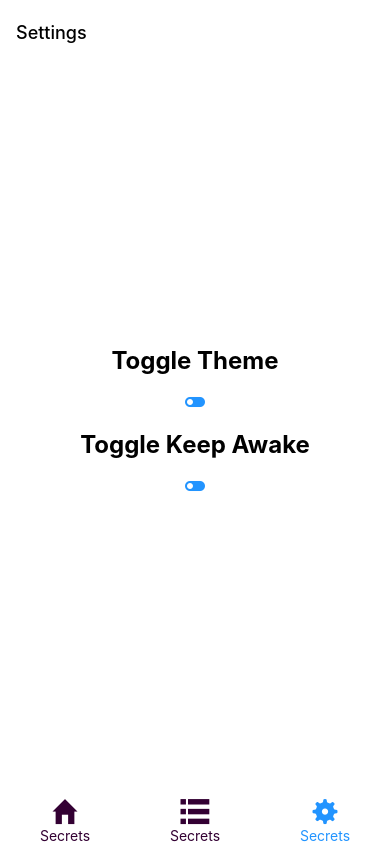
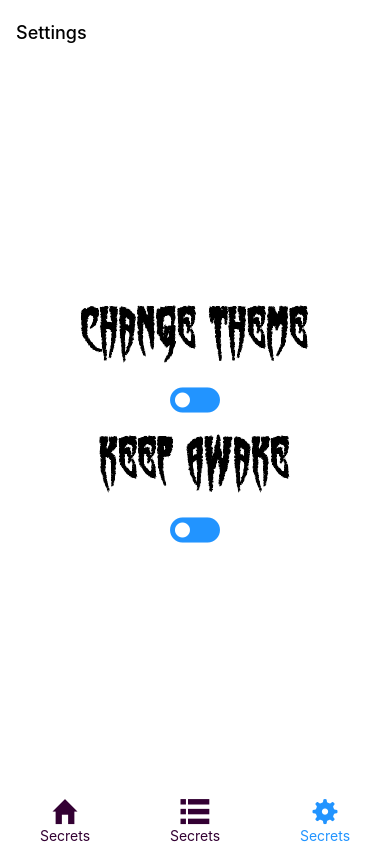
Before and after one commit to m4d0x/react-native-app-assignment, a React Native app: screen /Settings in a window 390 px wide. Built offline with nearby package versions, Linux system fonts and the light colour scheme.

Commit message:
Expo font and some other stuff fixed, closing

```diff
--- a/src/components/AnimatedToggleIcon.tsx
+++ b/src/components/AnimatedToggleIcon.tsx
@@ -1,4 +1,4 @@
-//ToggleIcon.tsx:
+//AnimatedToggleIcon.tsx:
 import { StyleProp, TouchableOpacity, ViewStyle } from 'react-native';
 import { Icon } from 'react-native-elements';
 
@@ -10,6 +10,7 @@ type ToggleIconProps = {
   style?: StyleProp<ViewStyle>;
   iconStyle?: StyleProp<ViewStyle>;
   iconColor?: StyleProp<ViewStyle>;
+  size?: number; // Lägg till en size-prop
 };
 
 // I ToggleIcon.tsx
@@ -17,6 +18,7 @@ export const ToggleIcon: React.FC<ToggleIconProps> = ({
   toggleIsActive,
   onPress,
   iconStyle,
+  size, // Ta emot size prop här
 }) => {
   const theme = useTheme();
 
@@ -24,10 +26,10 @@ export const ToggleIcon: React.FC<ToggleIconProps> = ({
     <TouchableOpacity onPress={onPress} style={iconStyle}>
       <Icon
         name={toggleIsActive ? 'toggle-on' : 'toggle-off'}
-        size={24}
+        size={size}
         color={
           toggleIsActive ? theme.toggleActiveColor : theme.toggleActiveColor
-        } // Använd temafärger här
+        }
       />
     </TouchableOpacity>
   );
--- a/src/screens/HomeScreen.tsx
+++ b/src/screens/HomeScreen.tsx
@@ -63,8 +63,8 @@ export default function HomeScreen() {
         onChangeText={(newText) => setText(newText)}
       />
       <View style={styles.buttonContainer}>
+        <ThemedButton title="Delete" onPress={handleNo} />
         <ThemedButton title="Post" onPress={handleYes} />
-        <ThemedButton title="Delete" onPress={handleNo} />
       </View>
     </View>
   );
--- a/src/screens/SettingsScreen.tsx
+++ b/src/screens/SettingsScreen.tsx
@@ -1,4 +1,5 @@
 // SettingsScreen.tsx:
+import { useFonts } from 'expo-font';
 import * as Haptics from 'expo-haptics';
 import { activateKeepAwakeAsync, deactivateKeepAwake } from 'expo-keep-awake';
 import React from 'react';
@@ -41,31 +42,41 @@ export default function SettingsScreen() {
     setThemeBasedOnBoolean,
   );
 
+  const [fontsLoaded] = useFonts({
+    Spiderfingers: require('../assets/fonts/Spiderfingers-OOyA.ttf'),
+  });
+
+  if (!fontsLoaded) {
+    return null;
+  }
+
   return (
     <View style={styles.container}>
       {/* <Text>Settings Screen</Text> */}
       <Text style={{ ...styles.toggleHeader, color: theme.text }}>
-        Toggle Theme
+        Change Theme
       </Text>
       <TouchableOpacity onPress={toggleTheme} style={styles.TouchableOpacity}>
         <ToggleIcon
           toggleIsActive={isDarkMode}
           onPress={handleToggleTheme}
           style={styles.toggableIcon}
+          size={60}
           // iconStyle={styles.iconStyle}
         />
       </TouchableOpacity>
       <Text style={{ ...styles.toggleHeader, color: theme.text }}>
-        Toggle Keep Awake
+        Keep Awake
       </Text>
       <TouchableOpacity
         onPress={toggleKeepAwake}
-        style={styles.TouchableOpacity}
+        // style={styles.TouchableOpacity}
       >
         <ToggleIcon
           toggleIsActive={isAwake}
           onPress={toggleKeepAwake}
           style={styles.toggableIcon}
+          size={60}
           // iconColor={theme.}
           // iconStyle={styles.iconStyle}
         />
@@ -81,22 +92,18 @@ const styles = StyleSheet.create({
     justifyContent: 'center',
   },
   toggleHeader: {
-    fontSize: 24,
+    fontSize: 48,
+    letterSpacing: 3,
     fontWeight: 'bold',
     marginBottom: 15,
+    fontFamily: 'Spiderfingers', // Lägg till detta
   },
   TouchableOpacity: {
-    // justifyContent: 'center',
-    // alignItems: 'center',
-    width: 100,
-    height: 40,
-    borderRadius: 25,
-    // fontSize: 24,
-    // color: theme.buttonColor,
+    position: 'relative',
+    justifyContent: 'center',
+    alignItems: 'center',
   },
   toggableIcon: {
-    size: 24,
-    width: 50,
-    height: 40,
+    flex: 1,
   },
 });
--- a/src/themes/themes.ts
+++ b/src/themes/themes.ts
@@ -49,10 +49,10 @@ export const lightTheme: Theme = {
   tabBarInactiveTintColor: '#303',
   //within HomeScreen
   buttonTextColor: '#ffffff',
-  buttonBackgroundColor: '#2294FF',
+  buttonBackgroundColor: '#000000',
   textInputFocusedBorderColor: '#2294FF',
   textInputUnfocusedBorderColor: '#C8C8C8',
-  textInputFieldPlaceholderTextColor: '#000000',
+  textInputFieldPlaceholderTextColor: 'rgba(0, 0, 0, 0.5)',
   animatedText: '#ff0000',
   //within SettingsScreen
   toggleActiveColor: '#2294FF',
@@ -80,8 +80,8 @@ export const darkTheme: Theme = {
   buttonTextColor: '#000000',
   buttonBackgroundColor: '#ff4b4b',
   textInputFocusedBorderColor: '#ff0000',
-  textInputUnfocusedBorderColor: '#717171',
-  textInputFieldPlaceholderTextColor: '#ff4b4b',
+  textInputUnfocusedBorderColor: '#2F2F2F',
+  textInputFieldPlaceholderTextColor: 'rgba(255, 0, 0, 0.7)',
   animatedText: '#ff0000',
   //within SettingsScreen
   toggleActiveColor: '#ff4b4b',
```
